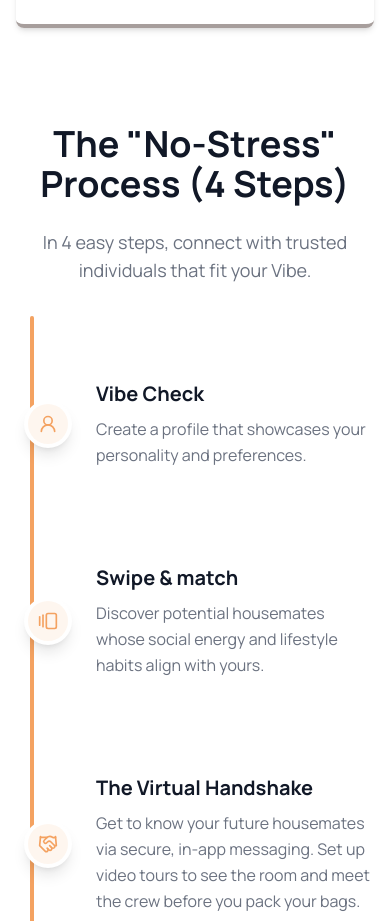
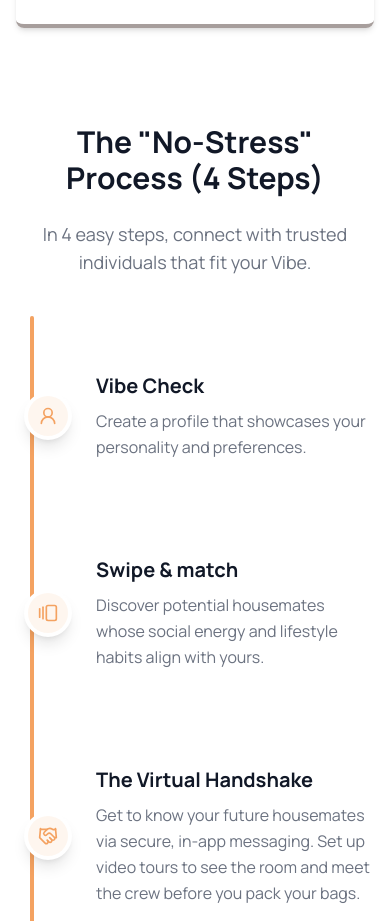
Before and after one commit to Juniour7/vibed, a React (Vite) app: page / in a window 390 px wide. Shown: the part 1780-2701 px from the top of the page. Built offline with nearby package versions, Linux system fonts and the light colour scheme; a web font is replaced by a local one.

Commit message:
chore:textua visual enhancement

```diff
--- a/src/components/landing/FindHousemates.tsx
+++ b/src/components/landing/FindHousemates.tsx
@@ -75,7 +75,7 @@
             viewport={{ once: true }}
             transition={{ duration: 0.5 }}
           >
-            <h1 className="text-4xl md:text-5xl font-bold text-gray-900 mb-6">
+            <h1 className="text-3xl md:text-5xl font-bold text-gray-900 mb-6">
               The "No-Stress" Process (4 Steps)
             </h1>
             <p className="text-gray-500 max-w-lg mx-auto text-lg">
```
